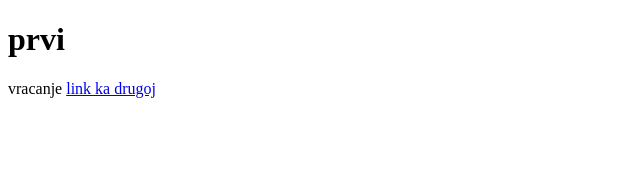
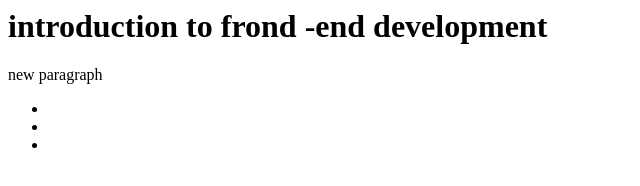
Before and after one commit to srkletich666/test-frontend, a plain HTML site: page index.html in a window 1280 px wide. Shown: the whole page, without its empty margins (0-640 px from the left). Drawn offline with Linux system fonts and the light colour scheme.

Commit message:
paragraph add

```diff
--- a/index.html
+++ b/index.html
@@ -1,14 +1,8 @@
-<!DOCTYPE html>
-<html lang="sr">
-    <head>
-        <meta charset="UTF-8">
-        <title>NAZIV</title>
-
-    </head>
-<body>
-
-    <h1>prvi</h1>
-    <p>vracanje <a href="drugi.html">link ka drugoj</a>
-    </p>
-  </body>
-</html>
+<h1>introduction to frond -end development</h1>
+<p>new paragraph
+</p>
+<ul>
+<li style="colour:red;"HTML></li>
+<li style="colour:blue;"HTML></li>
+<li style="colour:green;"HTML></li>
+</ul>
```
